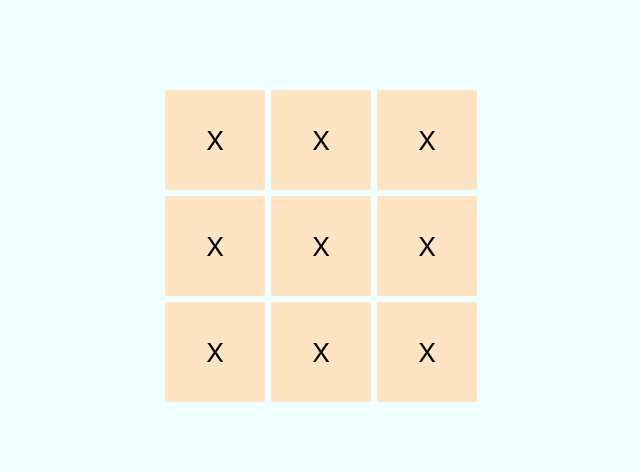
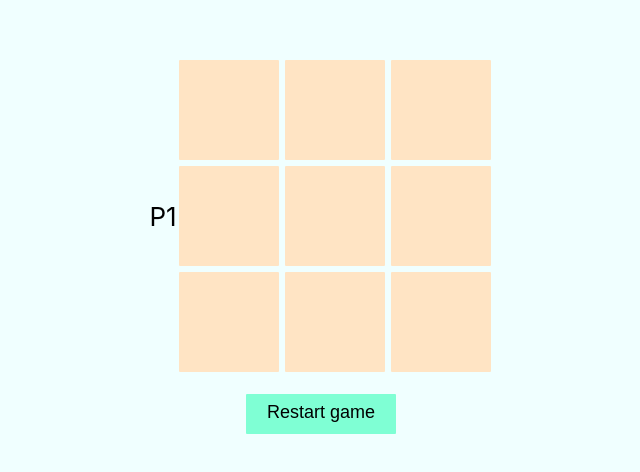
Before and after one commit to dbajpeyi/tic-tac-toe, a React (Vite) app: page / in a window 1280 px wide. Shown: the part 154-626 px from the top of the page, without its empty margins (319-959 px from the left). Built offline with nearby package versions, Linux system fonts and the light colour scheme.

Commit message:
feat: add basic rendering and state logic

```diff
--- a/src/features/game/Game.module.css
+++ b/src/features/game/Game.module.css
@@ -1,3 +1,13 @@
+.row {
+  display: flex;
+  align-items: center;
+  justify-content: center;
+}
+
+.row > button {
+  margin-top: 20px;
+}
+
 .grid {
   display: grid;
   gap: 2px;
@@ -12,6 +22,29 @@
   width: 100px;
   height: 100px;
   margin: 2px;
-  border-radius: 2px;
+  border-radius: 1px;
   cursor: pointer;
 }
+
+.button {
+  appearance: none;
+  background: none;
+  font-size: 18px;
+  min-height: 40px;
+  min-width: 150px;
+  padding-left: 12px;
+  padding-right: 12px;
+  outline: none;
+  border: 2px solid transparent;
+  color: black;
+  padding-bottom: 4px;
+  cursor: pointer;
+  background-color: aquamarine;
+  border-radius: 1px;
+  transition: all 0.15s;
+}
+
+.button:hover,
+.button:focus {
+  border: 2px solid rgba(112, 76, 182, 0.4);
+}
--- a/src/features/game/Game.tsx
+++ b/src/features/game/Game.tsx
@@ -1,6 +1,11 @@
-import { useAppSelector } from "../../app/hooks"
-import { RootState } from "../../app/store"
-import { PlayerSymbol, boardState } from "./slice"
+import { useAppDispatch, useAppSelector } from "../../app/hooks"
+import {
+  PlayerSymbol,
+  boardState,
+  currentPlayerState,
+  gameRestarted,
+  movePlayed,
+} from "./slice"
 import styles from "./Game.module.css"
 
 interface CellProps {
@@ -9,12 +14,25 @@ interface CellProps {
 }
 
 const Cell = (props: CellProps) => {
+  const dispatch = useAppDispatch()
   const onCellClicked = (id: string) => {
-    console.log(`Cell ${id} was clicked`)
+    dispatch(
+      movePlayed({
+        player: {
+          name: "P1",
+        },
+        symbol: Math.round(1 + Math.random()) === 1 ? "O" : "X",
+        position: parseInt(id),
+      }),
+    )
   }
 
   return (
-    <div className={styles.cell} onClick={() => onCellClicked(props.id)}>
+    <div
+      style={{ pointerEvents: props.symbol === null ? "auto" : "none" }}
+      className={styles.cell}
+      onClick={() => onCellClicked(props.id)}
+    >
       {props.symbol}
     </div>
   )
@@ -32,5 +50,22 @@ function Board() {
 }
 
 export function Game() {
-  return <Board />
+  const currentPlayer = useAppSelector(currentPlayerState)
+  const dispatch = useAppDispatch()
+  return (
+    <>
+      <div className={styles.row}>
+        {currentPlayer.name}
+        <Board />
+      </div>
+      <div className={styles.row}>
+        <button
+          className={styles.button}
+          onClick={() => dispatch(gameRestarted())}
+        >
+          Restart game
+        </button>
+      </div>
+    </>
+  )
 }
--- a/src/features/game/slice.tsx
+++ b/src/features/game/slice.tsx
@@ -1,4 +1,4 @@
-import { createSlice } from "@reduxjs/toolkit"
+import { PayloadAction, createSlice } from "@reduxjs/toolkit"
 import { BOARD_SIZE } from "./const"
 import { RootState } from "../../app/store"
 
@@ -10,28 +10,67 @@ export interface Cell {
 
 type Board = Array<Cell>
 
+interface Player {
+  symbol?: PlayerSymbol
+  name: "P1" | "P2"
+}
+
+interface Move {
+  player: Player
+  symbol: PlayerSymbol
+  position: number
+}
+
 export interface State {
   board: Board
+  currentPlayer: Player
+  status: "in-progress" | "XWin" | "OWin" | "draw"
 }
 
 function getInitialBoard(): Board {
   const board: Board = []
   for (let i = 0; i < BOARD_SIZE * BOARD_SIZE; i++) {
-    board.push({ symbol: "X", id: i.toString() })
+    board.push({ symbol: null, id: i.toString() })
   }
   return board
 }
 
-const initialState: State = {
-  board: getInitialBoard(),
+function getInitialState(): State {
+  return {
+    board: getInitialBoard(),
+    currentPlayer: { symbol: "X", name: "P1" },
+    status: "in-progress",
+  }
 }
+
+const initialState: State = getInitialState()
 
 const slice = createSlice({
   name: "game",
   initialState,
-  reducers: {},
+  reducers: {
+    movePlayed: (state, action: PayloadAction<Move>) => {
+      const position = action.payload.position
+      /*
+        Since we're using RTK's Immer here, modifying state directly is ok
+        Actually it doesn't really mutate the state, just syntactic sugar to reduce
+        boilerplate.
+      */
+      state.board[position] = {
+        symbol: action.payload.symbol,
+        id: position.toString(),
+      }
+      state.currentPlayer.name = state.currentPlayer.name === "P1" ? "P2" : "P1"
+    },
+    gameRestarted: () => {
+      return getInitialState()
+    },
+  },
 })
 
+export const { movePlayed, gameRestarted } = slice.actions
+
 export const boardState = (state: RootState) => state.game.board
+export const currentPlayerState = (state: RootState) => state.game.currentPlayer
 
 export default slice.reducer
```
